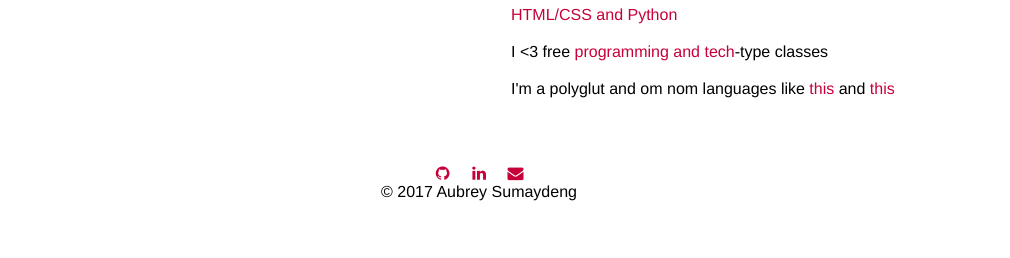
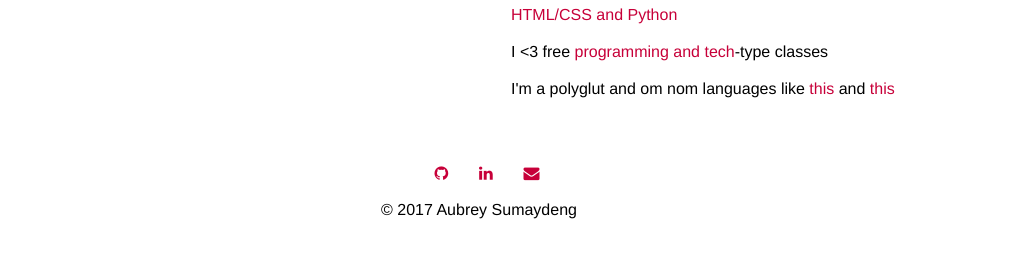
Before and after one commit to asumaydeng/asumaydeng.github.io, a plain HTML site: page index.html in a window 1280 px wide. Shown: the part 492-750 px from the top of the page, without its empty margins (169-1179 px from the left). Drawn offline with Linux system fonts and the light colour scheme.

Commit message:
up to date file

```diff
--- a/style.css
+++ b/style.css
@@ -68,7 +68,7 @@ a:hover {
 }
 
 .fa {
-    padding 0px 400px 20px 0px;
+    padding: 0px 20px 20px 20px;
     width: 2em;
     text-decoration: none;
     border-radius: 50%;
```
